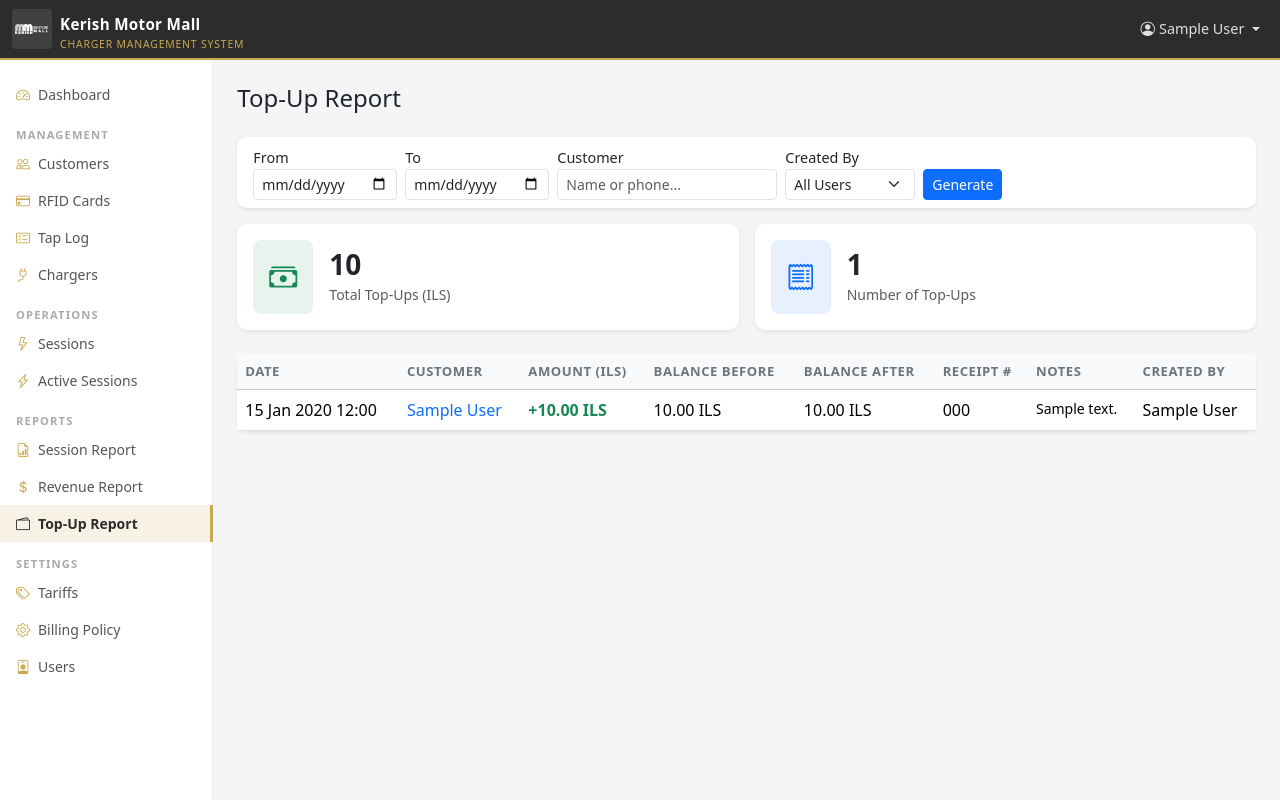
After one commit to YazanDiab767/ocpp_management, a Django app: page /reports/topups/ in a window 1280 px wide. The commit adds this page. Run offline with Django 5.2, Linux system fonts and the light colour scheme; a user stored in the database is signed in; tables that the repository leaves empty hold one stand-in row (values such as "Sample post").

Commit message:
add more info about car, report for top-up

```diff
--- a/accounts/models.py
+++ b/accounts/models.py
@@ -16,6 +16,7 @@ PAGE_REGISTRY = {
     'active_sessions':  ('Active Sessions',  'Operations'),
     'session_report':   ('Session Report',   'Reports'),
     'revenue_report':   ('Revenue Report',   'Reports'),
+    'topup_report':     ('Top-Up Report',    'Reports'),
     'tariffs':          ('Tariffs',          'Settings'),
     'billing_policy':   ('Billing Policy',   'Settings'),
     'users':            ('Users',            'Settings'),
@@ -53,6 +54,7 @@ URL_TO_PAGE = {
     'session-active':    'active_sessions',
     'report-sessions':   'session_report',
     'report-revenue':    'revenue_report',
+    'report-topups':     'topup_report',
     'tariff-list':       'tariffs',
     'tariff-create':     'tariffs',
     'tariff-update':     'tariffs',
--- a/customers/models.py
+++ b/customers/models.py
@@ -5,6 +5,16 @@ from django.db import models
 
 
 class Customer(models.Model):
+
+    class VehicleType(models.TextChoices):
+        SEDAN = 'sedan', 'Sedan'
+        SUV = 'suv', 'SUV'
+        HATCHBACK = 'hatchback', 'Hatchback'
+        TRUCK = 'truck', 'Truck'
+        VAN = 'van', 'Van'
+        MOTORCYCLE = 'motorcycle', 'Motorcycle'
+        BUS = 'bus', 'Bus'
+        OTHER = 'other', 'Other'
 
     first_name = models.CharField(max_length=100)
     last_name = models.CharField(max_length=100)
@@ -15,6 +25,11 @@ class Customer(models.Model):
         help_text='National ID or passport number',
     )
     vehicle_plate = models.CharField(max_length=20, blank=True, default='')
+    vehicle_type = models.CharField(
+        max_length=20, choices=VehicleType.choices, blank=True, default='',
+    )
+    vehicle_model = models.CharField(max_length=100, blank=True, default='')
+    vehicle_year = models.PositiveIntegerField(null=True, blank=True)
     notes = models.TextField(blank=True, default='')
     is_active = models.BooleanField(default=True)
     created_by = models.ForeignKey(
--- /dev/null
+++ b/dashboard/templates/dashboard/report_topups.html
@@ -0,0 +1,98 @@
+{% extends "base.html" %}
+{% block title %}Top-Up Report - OCPP Management{% endblock %}
+
+{% block content %}
+<div class="d-flex justify-content-between align-items-center mb-4">
+    <h4 class="mb-0">Top-Up Report</h4>
+</div>
+
+<!-- Filters -->
+<div class="card border-0 shadow-sm mb-3">
+    <div class="card-body py-2">
+        <form method="get" class="row g-2 align-items-center">
+            <div class="col-auto">
+                <label class="form-label small mb-0">From</label>
+                <input type="date" name="date_from" class="form-control form-control-sm" value="{{ date_from }}">
+            </div>
+            <div class="col-auto">
+                <label class="form-label small mb-0">To</label>
+                <input type="date" name="date_to" class="form-control form-control-sm" value="{{ date_to }}">
+            </div>
+            <div class="col-auto">
+                <label class="form-label small mb-0">Customer</label>
+                <input type="text" name="customer" class="form-control form-control-sm"
+                       placeholder="Name or phone..." value="{{ customer_q }}">
+            </div>
+            <div class="col-auto">
+                <label class="form-label small mb-0">Created By</label>
+                <select name="created_by" class="form-select form-select-sm">
+                    <option value="">All Users</option>
+                    {% for u in staff_users %}
+                    <option value="{{ u.pk }}" {% if created_by == u.pk|stringformat:"d" %}selected{% endif %}>{{ u.full_name }}</option>
+                    {% endfor %}
+                </select>
+            </div>
+            <div class="col-auto align-self-end">
+                <button type="submit" class="btn btn-sm btn-primary">Generate</button>
+                {% if date_from or date_to or customer_q or created_by %}
+                <a href="{% url 'report-topups' %}" class="btn btn-sm btn-outline-secondary">Clear</a>
+                {% endif %}
+            </div>
+        </form>
+    </div>
+</div>
+
+<!-- Totals -->
+<div class="row g-3 mb-4">
+    <div class="col-md-6">
+        {% include "components/stat_widget.html" with icon="bi-cash-stack" value=totals.total_amount|default_if_none:"0.00" label="Total Top-Ups (ILS)" color="success" %}
+    </div>
+    <div class="col-md-6">
+        {% include "components/stat_widget.html" with icon="bi-receipt" value=totals.total_count|default_if_none:"0" label="Number of Top-Ups" color="primary" %}
+    </div>
+</div>
+
+<!-- Top-Ups Table -->
+<div class="card border-0 shadow-sm">
+    <div class="table-responsive">
+        <table class="table table-hover mb-0">
+            <thead class="table-light">
+                <tr>
+                    <th>Date</th>
+                    <th>Customer</th>
+                    <th>Amount (ILS)</th>
+                    <th>Balance Before</th>
+                    <th>Balance After</th>
+                    <th>Receipt #</th>
+                    <th>Notes</th>
+                    <th>Created By</th>
+                </tr>
+            </thead>
+            <tbody>
+                {% for txn in page_obj %}
+                <tr>
+                    <td>{{ txn.created_at|date:"d M Y H:i" }}</td>
+                    <td>
+                        <a href="{% url 'customer-detail' txn.wallet.customer.pk %}" class="text-decoration-none">
+                            {{ txn.wallet.customer.full_name }}
+                        </a>
+                    </td>
+                    <td class="fw-bold text-success">+{{ txn.amount }} ILS</td>
+                    <td>{{ txn.balance_before }} ILS</td>
+                    <td>{{ txn.balance_after }} ILS</td>
+                    <td>{{ txn.receipt_number|default:"-" }}</td>
+                    <td class="small">{{ txn.description|default:"-" }}</td>
+                    <td>{{ txn.created_by.full_name|default:"-" }}</td>
+                </tr>
+                {% empty %}
+                <tr>
+                    <td colspan="8" class="text-center text-muted py-4">No top-up transactions found.</td>
+                </tr>
+                {% endfor %}
+            </tbody>
+        </table>
+    </div>
+</div>
+
+{% include "includes/pagination.html" %}
+{% endblock %}
--- a/dashboard/urls.py
+++ b/dashboard/urls.py
@@ -5,4 +5,5 @@ urlpatterns = [
     path('', views.dashboard_home, name='dashboard-home'),
     path('reports/sessions/', views.report_sessions, name='report-sessions'),
     path('reports/revenue/', views.report_revenue, name='report-revenue'),
+    path('reports/topups/', views.report_topups, name='report-topups'),
 ]
--- a/dashboard/views.py
+++ b/dashboard/views.py
@@ -1,10 +1,15 @@
+from django.contrib.auth import get_user_model
 from django.contrib.auth.decorators import login_required
 from django.core.paginator import Paginator
+from django.db.models import Sum, Count, Q
 from django.shortcuts import render
 from django.utils.dateparse import parse_date
 
 from accounts.decorators import page_permission_required
+from customers.models import WalletTransaction
 from dashboard.services import ReportService
+
+User = get_user_model()
 
 
 @login_required
@@ -67,3 +72,52 @@ def report_revenue(request):
         'date_from': date_from,
         'date_to': date_to,
     })
+
+
+@page_permission_required('topup_report')
+def report_topups(request):
+    date_from = request.GET.get('date_from', '')
+    date_to = request.GET.get('date_to', '')
+    customer_q = request.GET.get('customer', '')
+    created_by = request.GET.get('created_by', '')
+
+    qs = WalletTransaction.objects.filter(
+        transaction_type=WalletTransaction.TransactionType.TOPUP,
+    ).select_related('wallet__customer', 'created_by').order_by('-created_at')
+
+    if date_from:
+        parsed = parse_date(date_from)
+        if parsed:
+            qs = qs.filter(created_at__date__gte=parsed)
+    if date_to:
+        parsed = parse_date(date_to)
+        if parsed:
+            qs = qs.filter(created_at__date__lte=parsed)
+    if customer_q:
+        qs = qs.filter(
+            Q(wallet__customer__first_name__icontains=customer_q)
+            | Q(wallet__customer__last_name__icontains=customer_q)
+            | Q(wallet__customer__phone_number__icontains=customer_q)
+        )
+    if created_by:
+        qs = qs.filter(created_by_id=created_by)
+
+    totals = qs.aggregate(
+        total_amount=Sum('amount'),
+        total_count=Count('id'),
+    )
+
+    staff_users = User.objects.filter(is_active=True).order_by('full_name')
+
+    paginator = Paginator(qs, 25)
+    page_obj = paginator.get_page(request.GET.get('page'))
+
+    return render(request, 'dashboard/report_topups.html', {
+        'page_obj': page_obj,
+        'totals': totals,
+        'date_from': date_from,
+        'date_to': date_to,
+        'customer_q': customer_q,
+        'created_by': created_by,
+        'staff_users': staff_users,
+    })
--- a/templates/includes/sidebar.html
+++ b/templates/includes/sidebar.html
@@ -78,7 +78,7 @@
             </li>
             {% endif %}
 
-            {% if 'session_report' in allowed_pages or 'revenue_report' in allowed_pages %}
+            {% if 'session_report' in allowed_pages or 'revenue_report' in allowed_pages or 'topup_report' in allowed_pages %}
             <li class="nav-item mt-2">
                 <span class="sidebar-section-label">Reports</span>
             </li>
@@ -98,6 +98,15 @@
                 <a class="nav-link {% if request.resolver_match.url_name == 'report-revenue' %}active{% endif %}"
                    href="{% url 'report-revenue' %}">
                     <i class="bi bi-currency-dollar me-2"></i>Revenue Report
+                </a>
+            </li>
+            {% endif %}
+
+            {% if 'topup_report' in allowed_pages %}
+            <li class="nav-item">
+                <a class="nav-link {% if request.resolver_match.url_name == 'report-topups' %}active{% endif %}"
+                   href="{% url 'report-topups' %}">
+                    <i class="bi bi-wallet2 me-2"></i>Top-Up Report
                 </a>
             </li>
             {% endif %}
```
Also changed, not shown: customers/forms.py (+6 -1 lines), customers/templates/customers/customer_detail.html (+12 -0 lines), customers/templates/customers/customer_form.html (+14 -0 lines), customers/templates/customers/customer_list.html (+16 -2 lines), customers/views.py (+7 -0 lines), .claude/settings.local.json, accounts/migrations/0005_seed_topup_report_permission.py (added), customers/migrations/0002_add_vehicle_fields.py (added).
